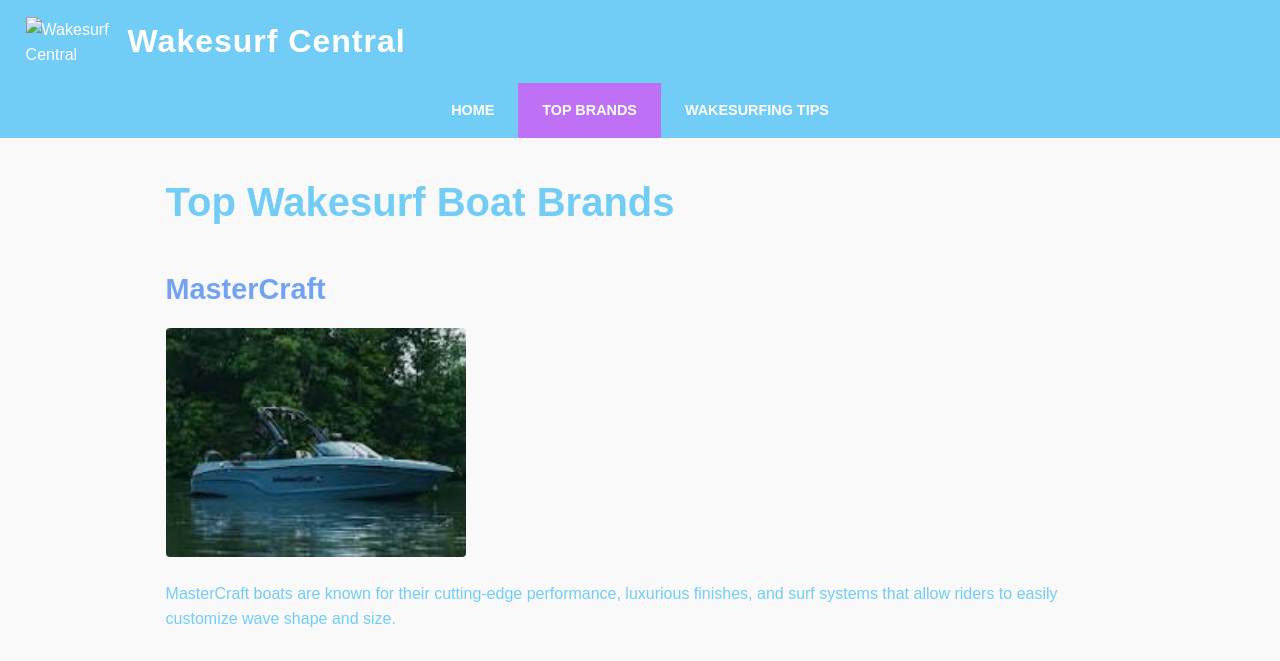
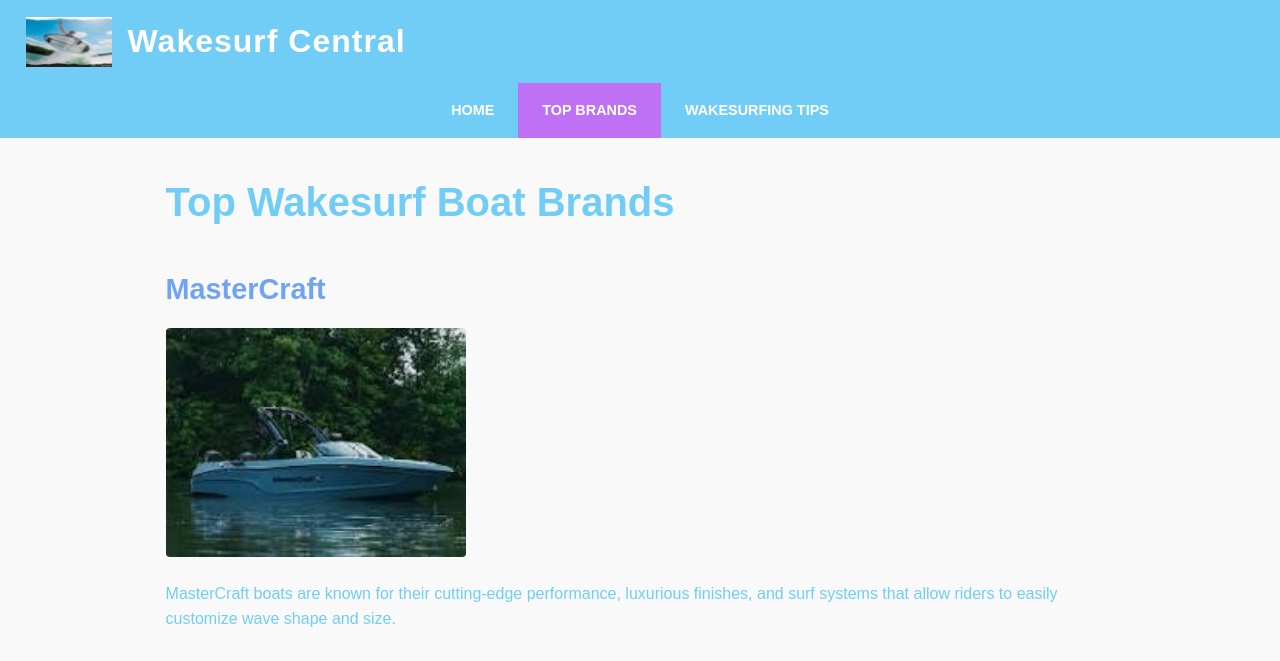
Before and after one commit to kgloverrr/dwdd1600, a plain HTML site: page 07advanced-css/brand.html in a window 1280 px wide. Shown: the top 661 px of the page. Drawn offline with Linux system fonts and the light colour scheme; a web font is replaced by a local one.

Commit message:
Add files via upload

```diff
--- a/07advanced-css/brand.html
+++ b/07advanced-css/brand.html
@@ -2,10 +2,14 @@
 <html lang="en">
 <head>
     <meta name="description" content="Discover the top wakesurf boat brands including MasterCraft, Nautique, Malibu, Centurion, and Supra."/>
+
     <meta name="viewport" content="width=device-width, initial-scale=1">
 
     <link href="https://fonts.google.com/specimen/Oswald"  rel="stylesheet">
+
     <link rel="stylesheet" href="styles.css">
+
+    <link rel="icon" type="image/x-icon" href="favicon.ico">
 
     <meta charset="UTF-8">
     <title>Top Wakesurf Brands</title>
@@ -13,7 +17,7 @@
 <body>
     <!-- start the page header -->
     <header>
-        <img src="images/logo.webp" alt="Wakesurf Central Logo" width="86" height="50">
+        <img src="boat images/favicon.ico" alt="Wakesurf Central Logo" width="86" height="50">
         <span>Wakesurf Central</span>
     </header>
 
```
Also changed, not shown: 07advanced-css/index.html (+3 -1 lines), 07advanced-css/boat images/favicon.ico (added).
